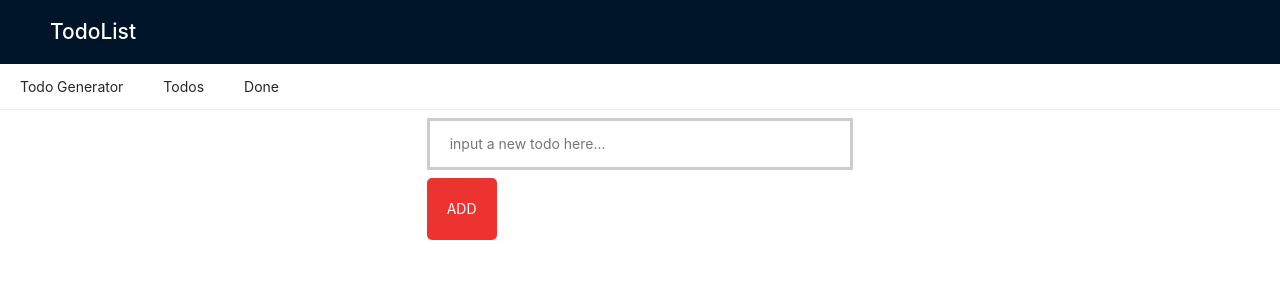
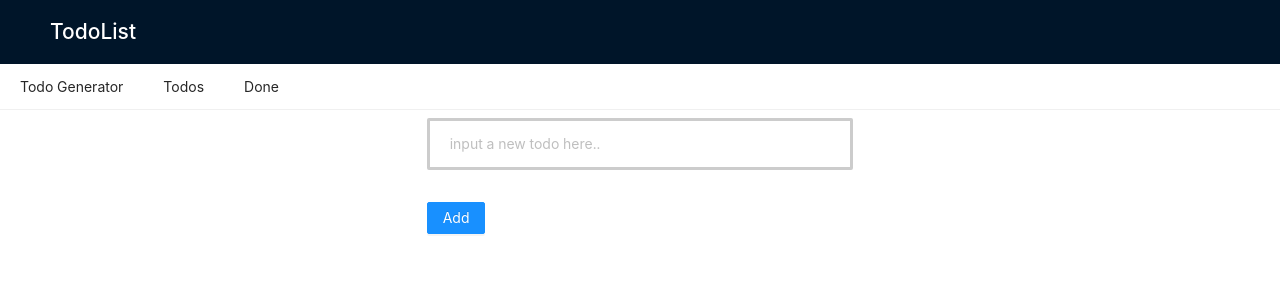
Before and after one commit to reyesha/to-do-list, a React (Create React App) app: page / in a window 1280 px wide. Shown: the top 300 px of the page. Built offline with nearby package versions, Linux system fonts and the light colour scheme; no server answers.

Commit message:
[TodoList][Christian & Hannah] feature: added ant design for Form

```diff
--- a/src/components/TodoGenerator.js
+++ b/src/components/TodoGenerator.js
@@ -1,15 +1,22 @@
 import React, { Component } from 'react';
 import { addTodo } from '../apis/todos';
 import { Row, Col } from 'antd';
+import { Form, Input, Button, Checkbox } from 'antd';
+import { validate } from 'uuid';
+import { FormInstance } from 'antd/lib/form';
+
 class TodoGenerator extends Component {
 
-    onSubmit = (event) => {
-        event.preventDefault();
-        const text = event.target.todoInput.value;
+        formRef = React.createRef();
+
+
+    onSubmit = (values) => {
+        const text = values.text;
+        this.formRef.current.resetFields()
+
 
         addTodo(text).then(response => {
             this.props.addTodo(response.data);
-            event.target.todoInput.value = '';
         })
     }
 
@@ -19,12 +26,14 @@ class TodoGenerator extends Component {
                 <Row>
                 <Col span={8}></Col>
                 <Col span={8}>
-                <form onSubmit={this.onSubmit}>
-                    <span>
-                        <input type="text" placeholder="input a new todo here..." id="todoInput" name="todoInput" />
-                        <input type="submit" value="ADD" class="example_a" />
-                    </span>
-                </form>
+                <Form ref={this.formRef} onFinish={this.onSubmit}>
+                    <Form.Item name = "text">
+                        <Input placeholder="input a new todo here.." />
+                    </Form.Item>
+                    <Form.Item>
+                        <Button type="primary" htmlType="submit">Add</Button>
+                    </Form.Item>
+                </Form>
                 </Col>
                 <Col span={8}></Col>
                 </Row>
```
